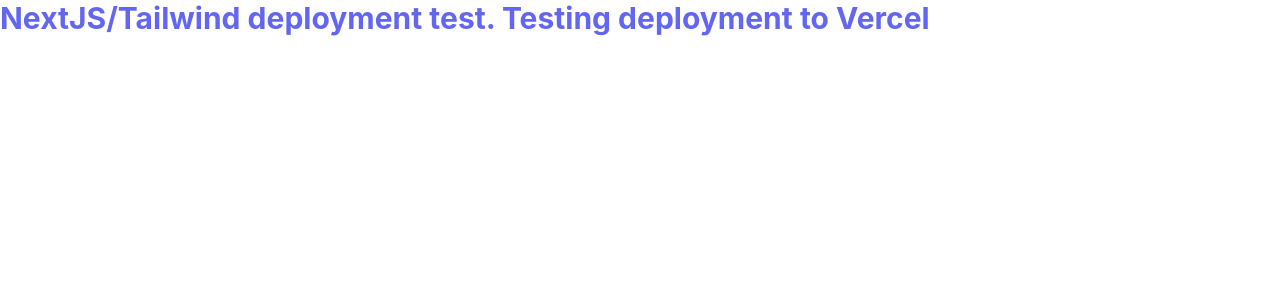
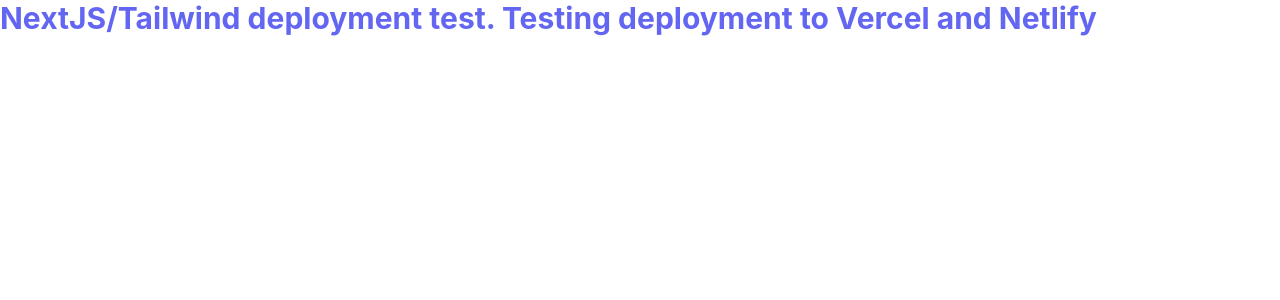
Before and after one commit to haugkjet/nextjs-tailwind-test, a Next.js app: page / in a window 1280 px wide. Shown: the top 300 px of the page. Built offline with nearby package versions, Linux system fonts and the light colour scheme.

Commit message:
Test deployment to both Vercel and Netlify

```diff
--- a/pages/index.js
+++ b/pages/index.js
@@ -5,6 +5,6 @@
 export default function Home() {
   return (
     <h1 className="text-3xl text-indigo-500 font-bold">
-      NextJS/Tailwind deployment test. Testing deployment to Vercel </h1>
+      NextJS/Tailwind deployment test. Testing deployment to Vercel and Netlify </h1>
   )
 }
```
